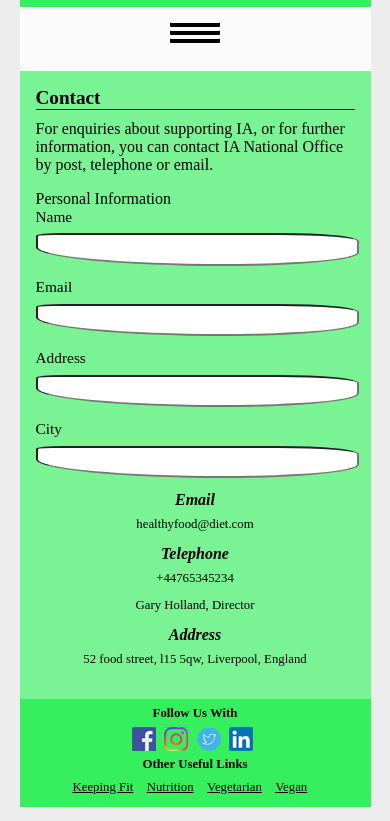
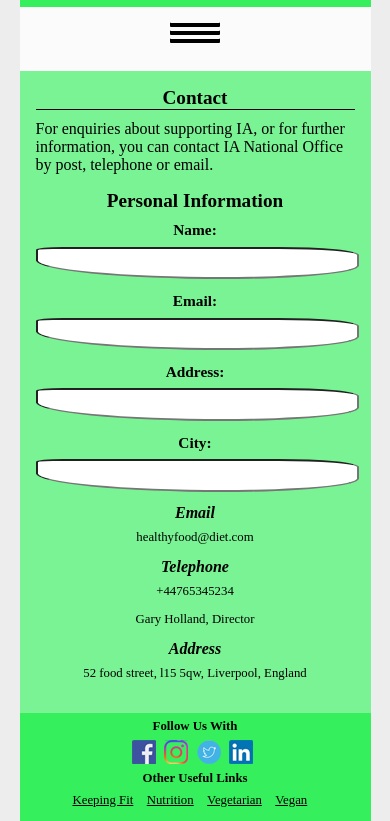
Before and after one commit to wreckwhiz/wreckwhiz.github.io, a plain HTML site: page contact.html in a window 390 px wide. Shown: the part 93-914 px from the top of the page. Drawn offline with Linux system fonts and the light colour scheme.

Commit message:
update mobile css
font sizes

```diff
--- a/contact.html
+++ b/contact.html
@@ -37,19 +37,19 @@
       <legend>Personal Information</legend>
       <ul class="formList">
       <li>
-        <label for="name2" class="text">Name</label>
+        <label for="name2" class="text">Name:</label>
         <input type="text" name="name2" id="name2" tabindex="10">
       </li>
       <li>
-        <label for="email" class="text">Email</label>
+        <label for="email" class="text">Email:</label>
         <input type="email" name="email" id="email" tabindex="20">
       </li>
       <li>
-        <label for="address" class="text">Address</label>
+        <label for="address" class="text">Address:</label>
         <input type="text" name="address" id="address" tabindex="30">
       </li>
       <li>
-        <label for="city" class="text">City</label>
+        <label for="city" class="text">City:</label>
         <input type="text" name="city" id="city" tabindex="40">
       </li>
 		</ul>
--- a/main.css
+++ b/main.css
@@ -191,7 +191,7 @@ header img {
 }
 	/*applications mobile smart*/
 #apps {
-	padding: 0 1em;
+	padding: 1em;
 	height: auto;
 	background: rgba(53,240,92,.65);
 	margin-bottom: .5em;
@@ -212,6 +212,7 @@ header img {
 #apps h1 {
     font-weight: bold;
 	font-size: 1.2em;
+	text-align: center;
 	border-bottom: 1px solid black;
     margin-bottom: 1em;
 }
@@ -349,20 +350,21 @@ header img {
 #tips {
 	background: rgba(53,240,92,.65);
 	height: auto;
-	padding: 0 1em;
+	padding: 1em;
 	margin-bottom: 1em;
 }
 #tips h1 {
 	font-size: 1.2em;
 	font-weight: bold;
 	text-align: center;
+	text-transform: capitalize;
+	border-bottom: 1px solid black;
 	margin-bottom: .5em;
 }
 #tips h2 {
 	text-align: center;
-	border-bottom: 1px solid black;
+	font-weight: bold;
 	margin-bottom: .8em;
-
 }
 #tips h3 {
 	text-align: center;
@@ -386,6 +388,7 @@ header img {
 	background: rgba(53,240,92,.65);
 }
 #contact h1 {
+	text-align: center;
 	font-size: 1.2em;
 	font-weight: bold;
 	border-bottom: 1px solid black;
@@ -407,8 +410,15 @@ header img {
 }
 	/*form styles*/
 form {margin-bottom: 1em;}
+legend {
+	text-align: center;
+	font-size: 1.2em;
+	font-weight: bold;
+	margin-bottom: .5em;
+}
 label.text {
-	text-align: left;
+	text-align: center;
+	font-weight: bold;
 	font-size: 1.2em;
 	display: block;
 	margin-bottom: .5em;
```
Also changed, not shown: vegs.html (+1 -1 lines).
